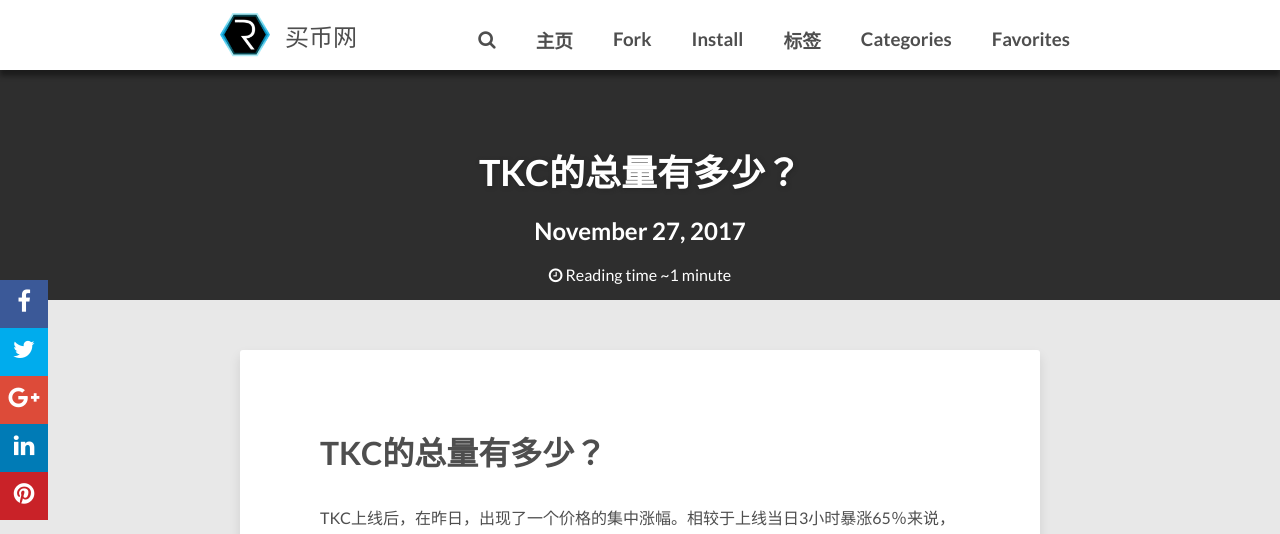
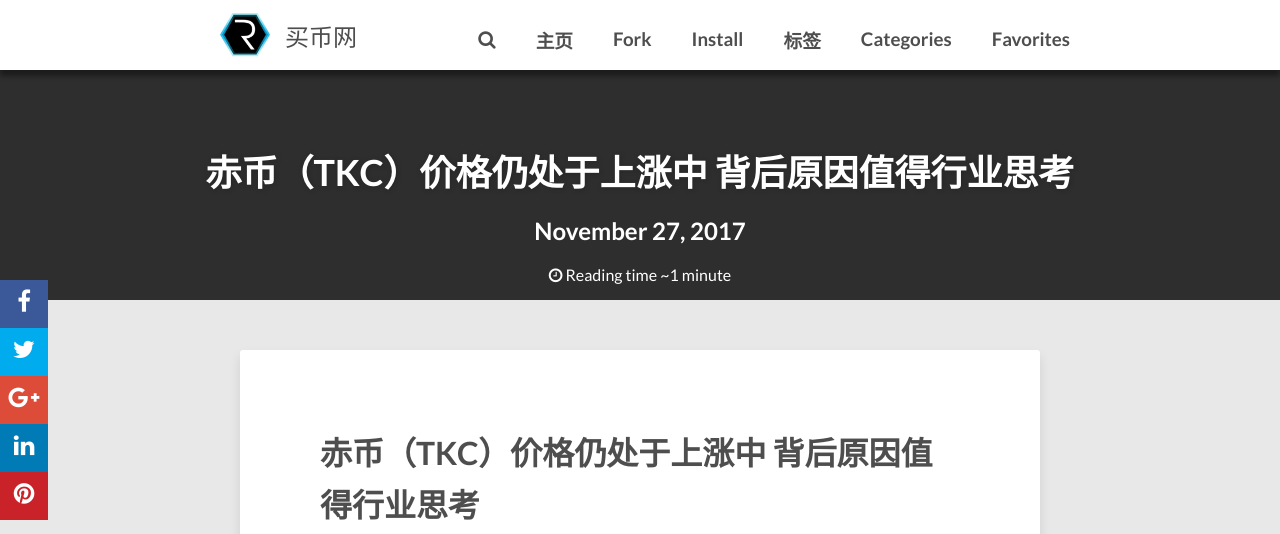
Before and after one commit to lijx127/buy13, a Jekyll site: the page built from _posts/2017-11-27-1.md, in a window 1280 px wide and 1400 px high. Shown: the top 534 px of the window. Built offline with Jekyll 4.4.1, drawn with Linux system fonts in a browser that asks for light colours; comment, search, counter and statistics services are not loaded.

Commit message:
Update 2017-11-27-1.md

```diff
--- a/_posts/2017-11-27-1.md
+++ b/_posts/2017-11-27-1.md
@@ -1,8 +1,8 @@
 ---
 layout: post
-title: "TKC的总量有多少？"
-description: "买币网，buy13.com,买币网，币圈风云，TKC，赤链，小道消息，赤壁集市"
-tags: [买币网, buy13.com, 币圈风云,TKC,赤链,赤壁集市,btc,比特币]
+title: "赤币（TKC）价格仍处于上涨中 背后原因值得行业思考"
+description: "买币网，buy13.com,买币网，币圈风云，TKC，赤链，小道消息，赤壁集市，赤币"
+tags: [买币网, buy13.com, 币圈风云,TKC,赤链,赤壁集市,btc,比特币,赤币]
 categories: [sample, intro]
 ---
 TKC上线后，在昨日，出现了一个价格的集中涨幅。相较于上线当日3小时暴涨65％来说，可以看出，TKC价格如今仍处于平稳上涨空间中。
```
